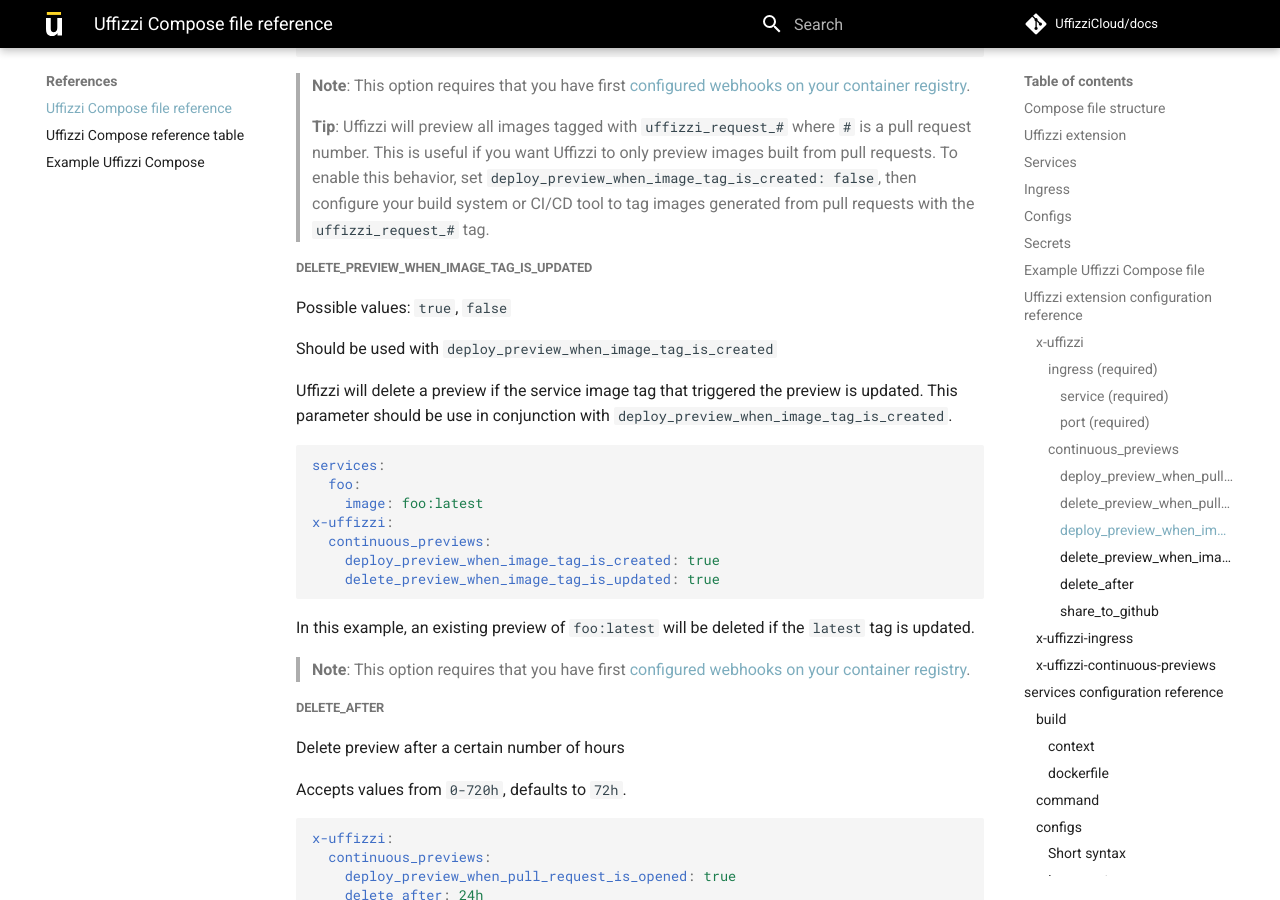
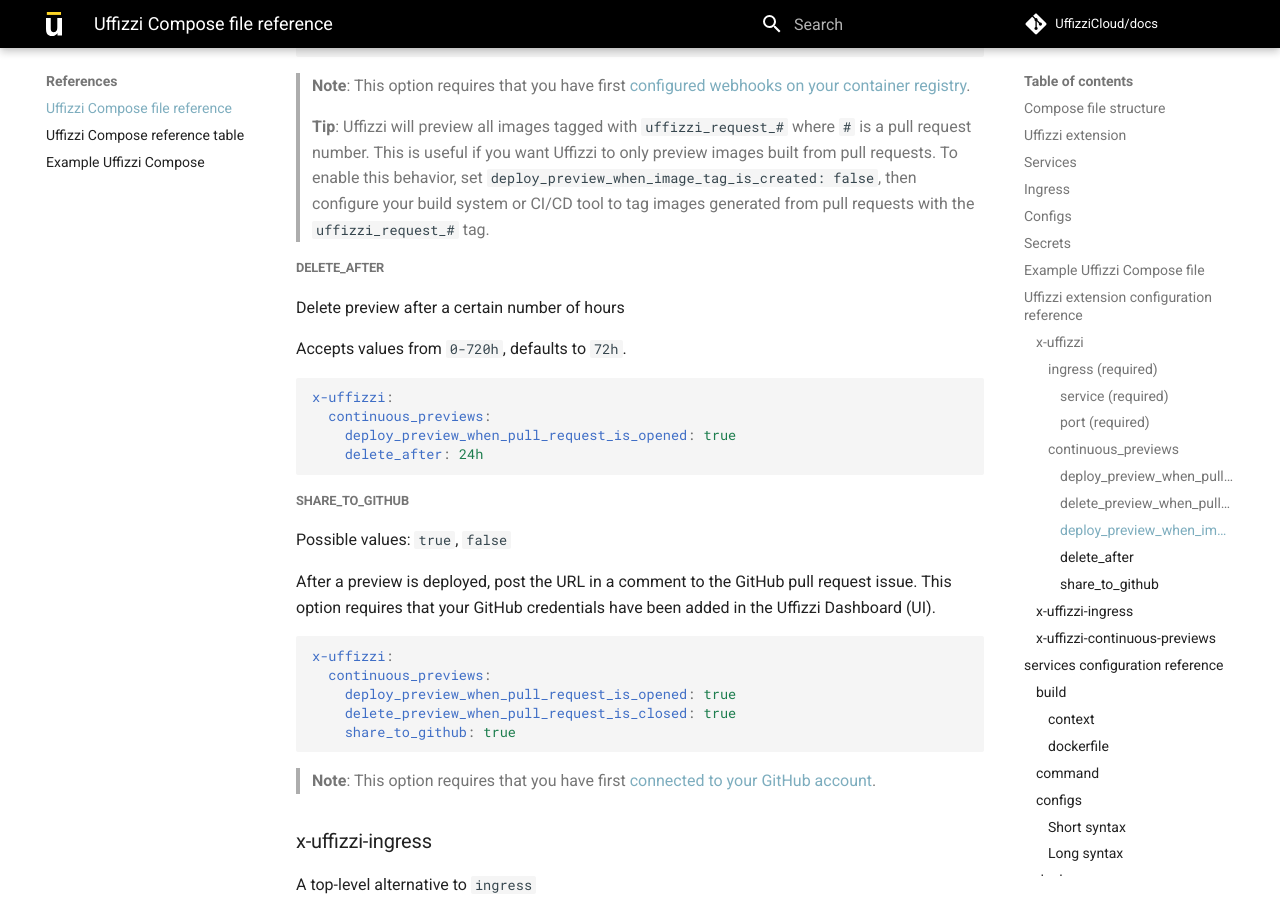
Before and after one commit to UffizziCloud/docs, an MkDocs documentation site: the page built from docs/references/compose-spec.md, in a window 1280 px wide and 900 px high, scrolled down 5763 px. Built offline with MkDocs 1.6.1 and Material for MkDocs 9.7.7, drawn with Linux system fonts in a browser that asks for light colours; comment, search, counter and statistics services are not loaded; some of the changed text lies outside the part shown.

Commit message:
updates to guides and compose spec

````diff
--- a/docs/references/compose-spec.md
+++ b/docs/references/compose-spec.md
@@ -219,28 +219,6 @@
 
 > **Tip**: Uffizzi will preview all images tagged with `uffizzi_request_#` where `#` is a pull request number. This is useful if you want Uffizzi to only preview images built from pull requests. To enable this behavior, set `deploy_preview_when_image_tag_is_created: false`, then configure your build system or CI/CD tool to tag images generated from pull requests with the `uffizzi_request_#` tag.
 
-##### **delete_preview_when_image_tag_is_updated**
-
-Possible values: `true`, `false`
-
-Should be used with `deploy_preview_when_image_tag_is_created`
-
-Uffizzi will delete a preview if the service image tag that triggered the preview is updated. This parameter should be use in conjunction with `deploy_preview_when_image_tag_is_created`.
-
-``` yaml
-services:
-  foo:
-    image: foo:latest
-x-uffizzi:
-  continuous_previews:
-    deploy_preview_when_image_tag_is_created: true
-    delete_preview_when_image_tag_is_updated: true
-```
-
-In this example, an existing preview of `foo:latest` will be deleted if the `latest` tag is updated.
-
-> **Note**: This option requires that you have first [configured webhooks on your container registry](../container-registry-integrations).
-
 ##### **delete_after**
 
 Delete preview after a certain number of hours
@@ -443,7 +421,7 @@
 Possible values: `true`, `false`
 Default value: `true`
 
-Deploy a preview if changes are made to the service—either a new commit in the git repository or the deployed tag is updated. If this parameter is missing, Uffizzi will auto-deploy updates to repositories or images by default.
+Auto deploys updates to an existing preview—either a new commit in the git repository or the deployed tag is updated. If this parameter is missing, Uffizzi will auto-deploy updates to repositories or images by default.
 
 ``` yaml
 services:
````
Also changed, not shown: other parts of docs/references/compose-spec.md (+2 -2 lines), docs/guides/secrets.md (+1 -1 lines), docs/guides/single-sign-on.md (+1 -1 lines).
